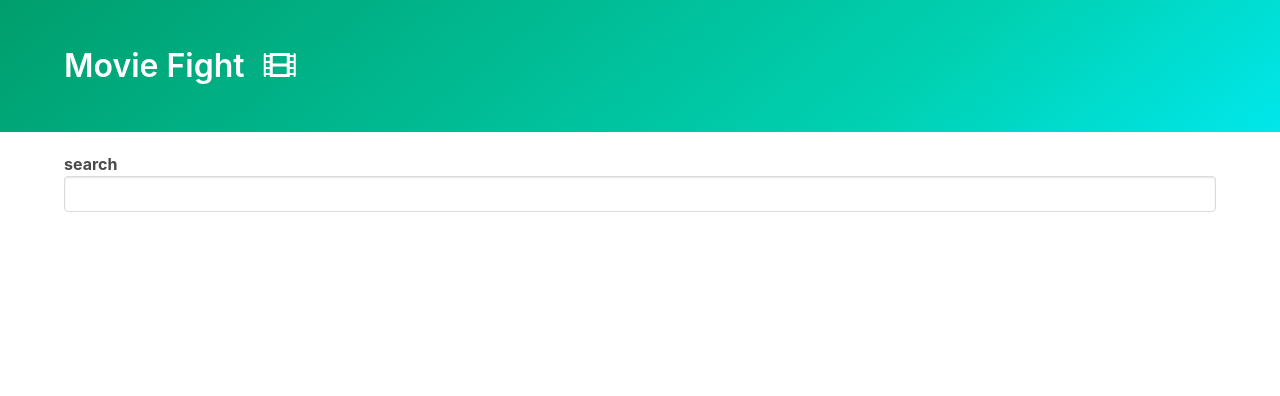
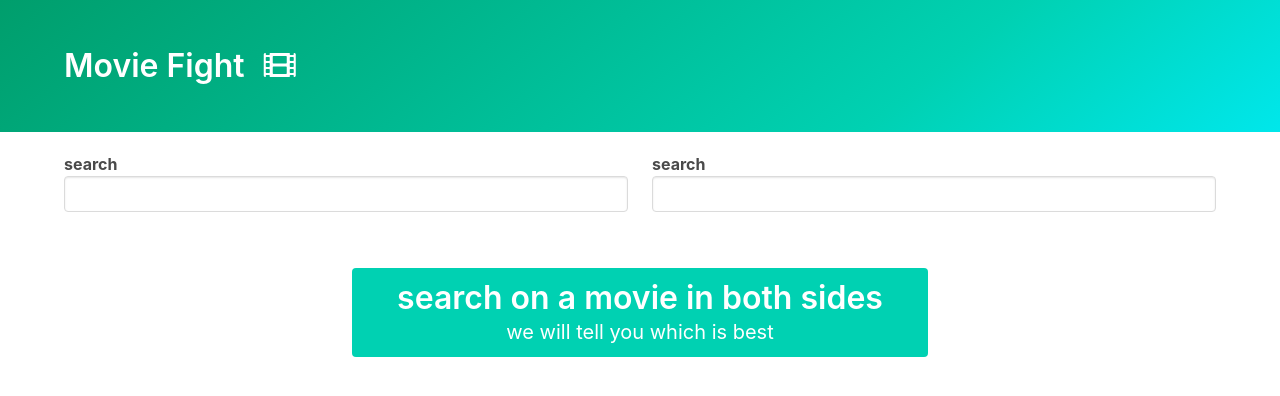
Before and after one commit to neo-kjb/movie-fight, a plain HTML site: page index.html in a window 1280 px wide. Drawn offline with nearby package versions, Linux system fonts and the light colour scheme.

Commit message:
showing two summaries

```diff
--- a/index.html
+++ b/index.html
@@ -26,8 +26,21 @@
       </div>
     </section>
     <div class="container">
-      <div class="autocomplete"></div>
-      <div id="summary"></div>
+      <div class="columns">
+        <div class="column">
+          <div id="left-autocomplete"></div>
+          <div id="left-summary"></div>
+        </div>
+        <div class="column">
+          <div id="right-autocomplete"></div>
+          <div id="right-summary"></div>
+        </div>
+      </div>
+      <div class="column is-half notification is-primary tutorial">
+        <h1 class="title">search on a movie in both sides</h1>
+        <p class="subtitle">we will tell you which is best</p>
+      </div>
+
     </div>
     <script src="func.js"></script>
     <script src="autoComplete.js"></script>
--- a/index.js
+++ b/index.js
@@ -1,15 +1,10 @@
-
-createAutoComplete({
- root : document.querySelector('.autocomplete') ,
+const autoCompleteConfig={
   renderOption(movie){
     const img = movie.Poster=== "N/A"?"":movie.Poster
     return `
     <img src="${img}">
     ${movie.Title}
     `
- },
- onOptionSelect(movie){
-  onMovieSelect(movie)
    },
    inputValue(movie){
     return movie.Title
@@ -26,17 +21,42 @@ return []
   }
   return response.data.Search
   }
+}
+
+createAutoComplete({
+  ...autoCompleteConfig,
+
+ root: document.querySelector('#left-autocomplete') ,
+
+ onOptionSelect(movie){
+  document.querySelector('.tutorial').classList.add('is-hidden')
+  onMovieSelect(movie,document.querySelector('#left-summary'))
+ }
+
 
 })
 
-const onMovieSelect = async(movie)=>{
+createAutoComplete({
+  ...autoCompleteConfig,
+
+  root: document.querySelector('#right-autocomplete') ,
+
+  onOptionSelect(movie){
+     document.querySelector('.tutorial').classList.add('is-hidden')
+     onMovieSelect(movie,document.querySelector('#right-summary'))
+  }
+
+
+ })
+
+const onMovieSelect = async(movie,summaryElement)=>{
     const response = await axios.get('https://www.omdbapi.com/',{
         params:{
         apikey:'cabd3494',
         i: movie.imdbID
     }
 });
-document.querySelector('#summary').innerHTML=movieTemplate(response.data)
+summaryElement.innerHTML=movieTemplate(response.data)
 };
 
 const movieTemplate = (movieDetail)=>{
```
Lines whose indentation alone changed are shown as unchanged.
